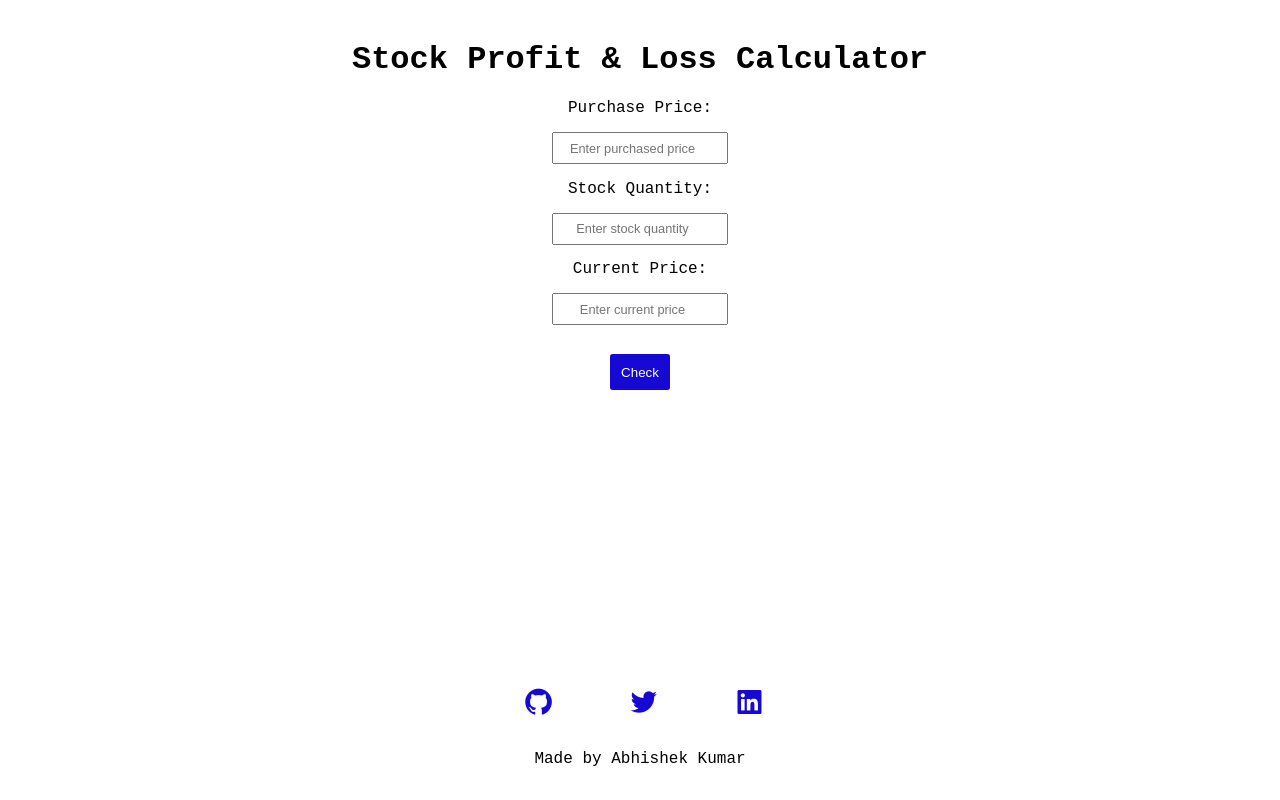
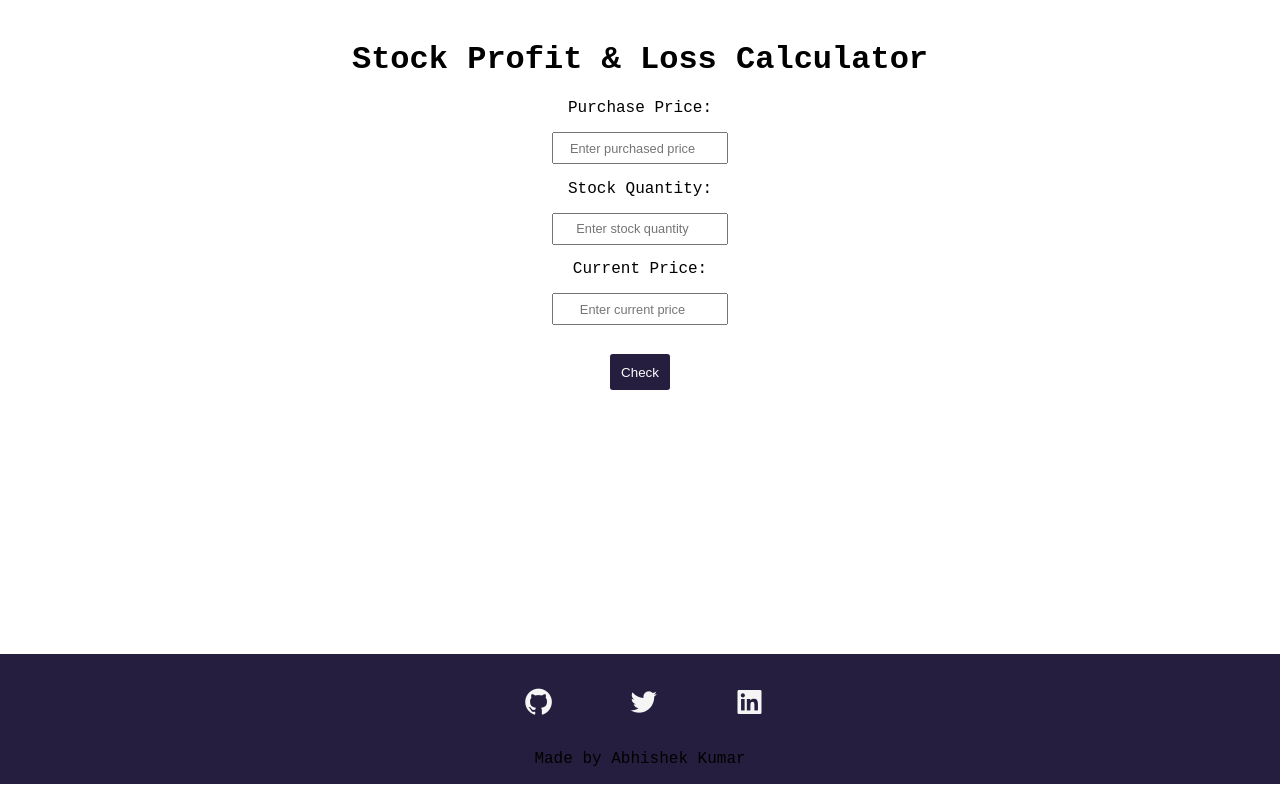
Before and after one commit to beastsunny/Stock-Return, a plain HTML site: page index.html in a window 1280 px wide. Drawn offline with nearby package versions, Linux system fonts and the light colour scheme.

Commit message:
feat: styling updated

```diff
--- a/style.css
+++ b/style.css
@@ -1,6 +1,6 @@
 @import url(@import url('https://fonts.googleapis.com/css2?family=Azeret+Mono&display=swap'));
 :root {
-    --primary-color: #1609d4;
+    --primary-color: #251e3e;
 }
 
 body {
@@ -53,7 +53,7 @@ input {
 }
 
 .footer {
-    background-color: var(--primary-blue);
+    background-color: var(--primary-color);
     position: fixed;
     bottom: 0px;
     left: 0px;
@@ -63,7 +63,7 @@ input {
 }
 
 .footer i {
-    color: var(--primary-color);
+    color: whitesmoke;
     font-size: 2rem;
     padding: 1rem;
 }
```
